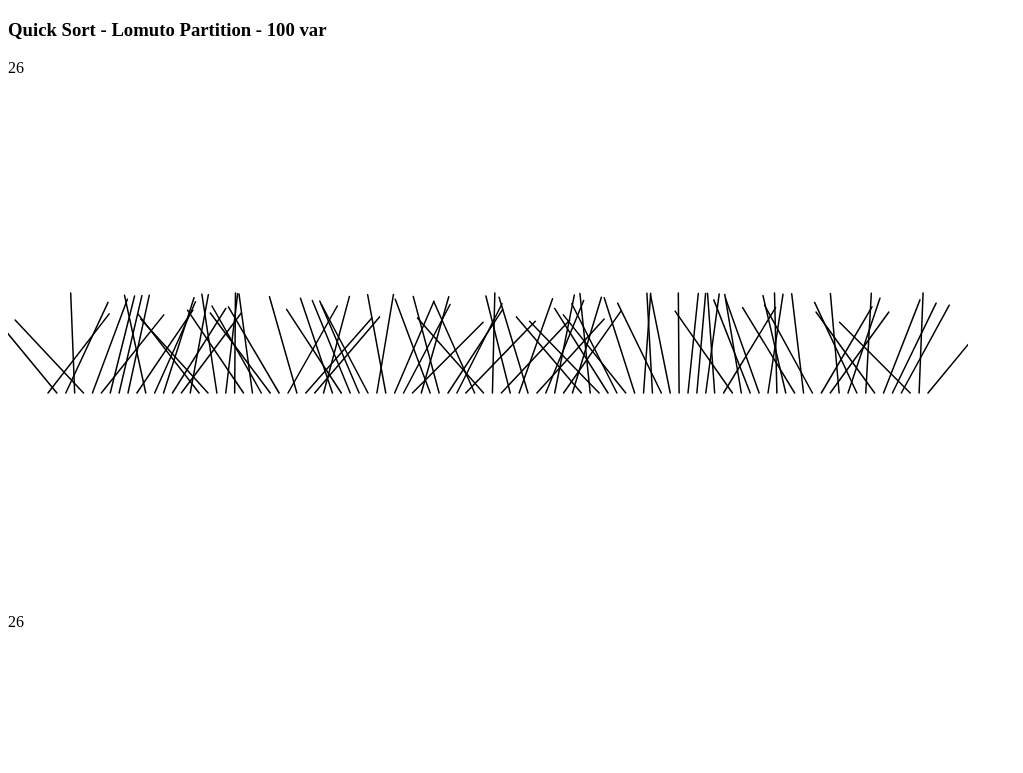
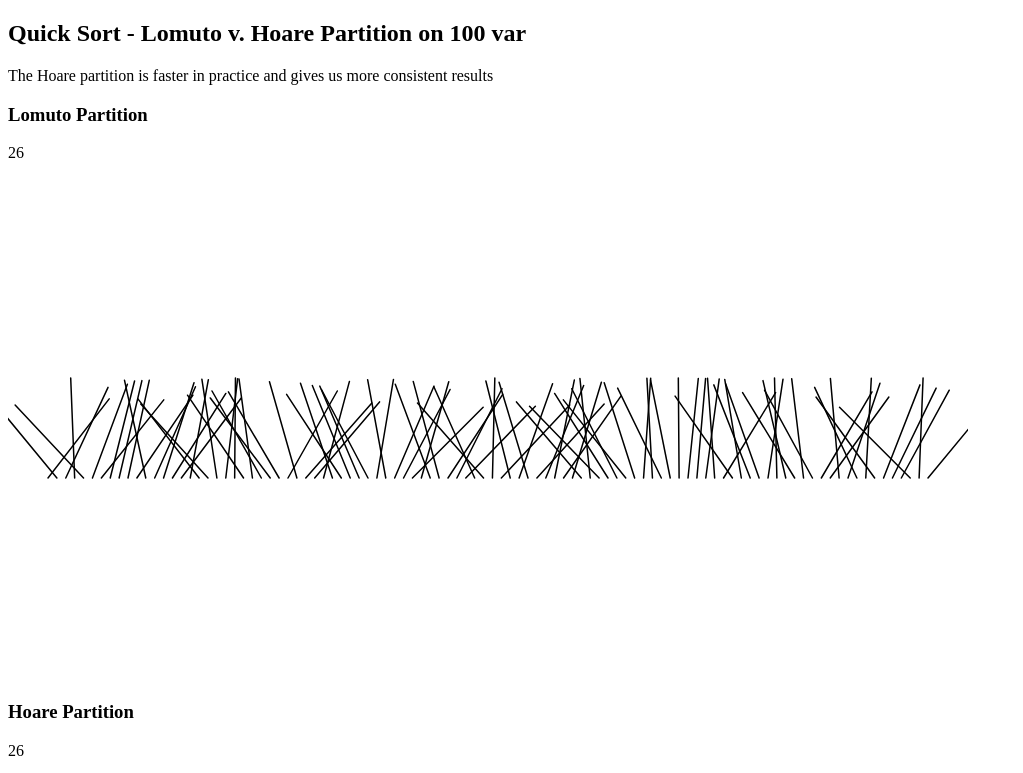
Before and after one commit to trmchale1/algo_viz, a plain HTML site: page index.html in a window 1280 px wide. Shown: the top 773 px of the page, without its empty margins (0-1023 px from the left). Drawn offline with nearby package versions, Linux system fonts and the light colour scheme.

Commit message:
hoare partition working1

```diff
--- a/index.html
+++ b/index.html
@@ -4,6 +4,8 @@
 
 <meta charset="utf-8">
 <style>
+
+
 
 .line {
   stroke: #000;
@@ -23,11 +25,15 @@
 
 </style>
 <body>
-<h3>Quick Sort - Lomuto Partition - 100 var</h3>
+
+<h2>Quick Sort - Lomuto v. Hoare Partition on 100 var</h2>
+<p>The Hoare partition is faster in practice and gives us more consistent results</p>
+<h3>Lomuto Partition</h3>
 <p id="count"></p>
 <div class="row">
   <div class="col-lg-12" id="area1"></div>
 </div>
+<h3>Hoare Partition</h3>
 <p id="count2"></p>
 <div class="row">
   <div class="col-lg-12" id="area2"></div>
@@ -245,9 +251,7 @@ function hoare(array) {
       recurse(pivot+1, right);
     }
 }
-console.log(array);
 recurse(0, array.length-1);
-console.log(array);
 return actions2;
 }
 
```
